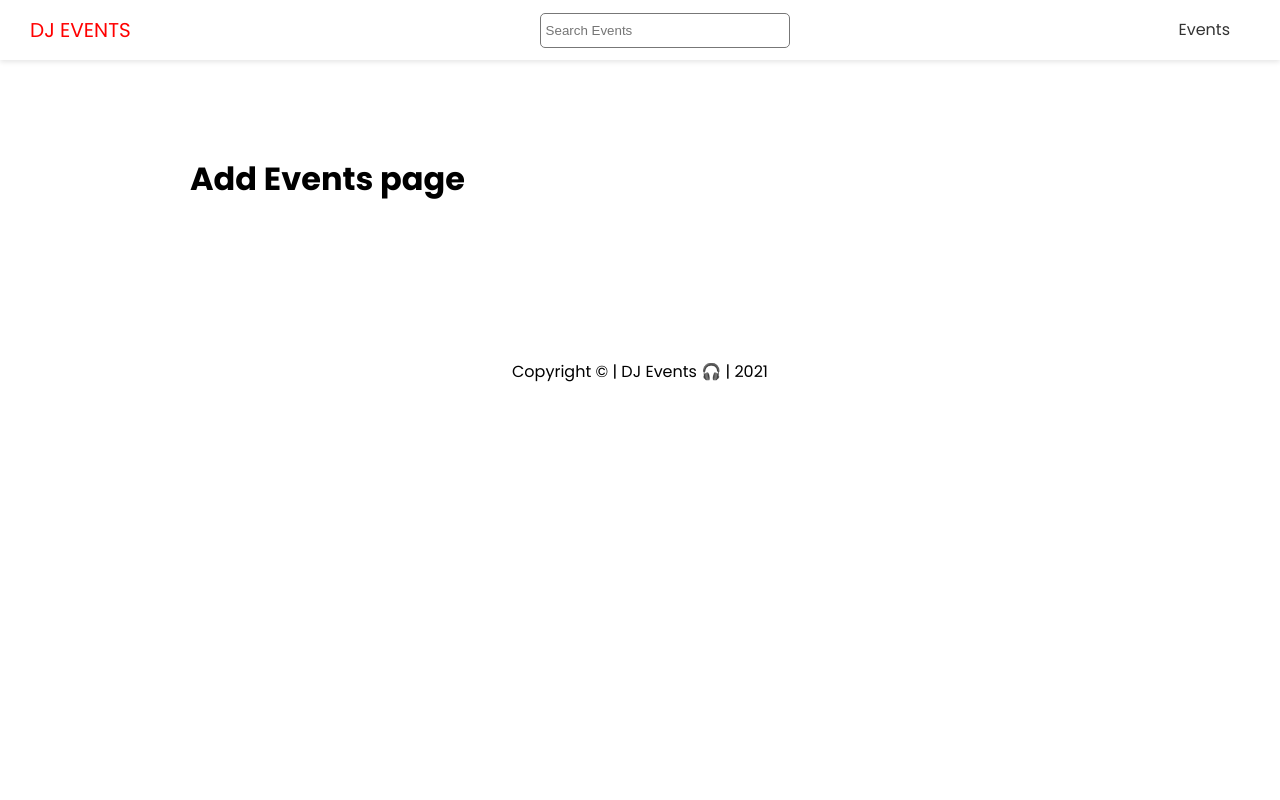
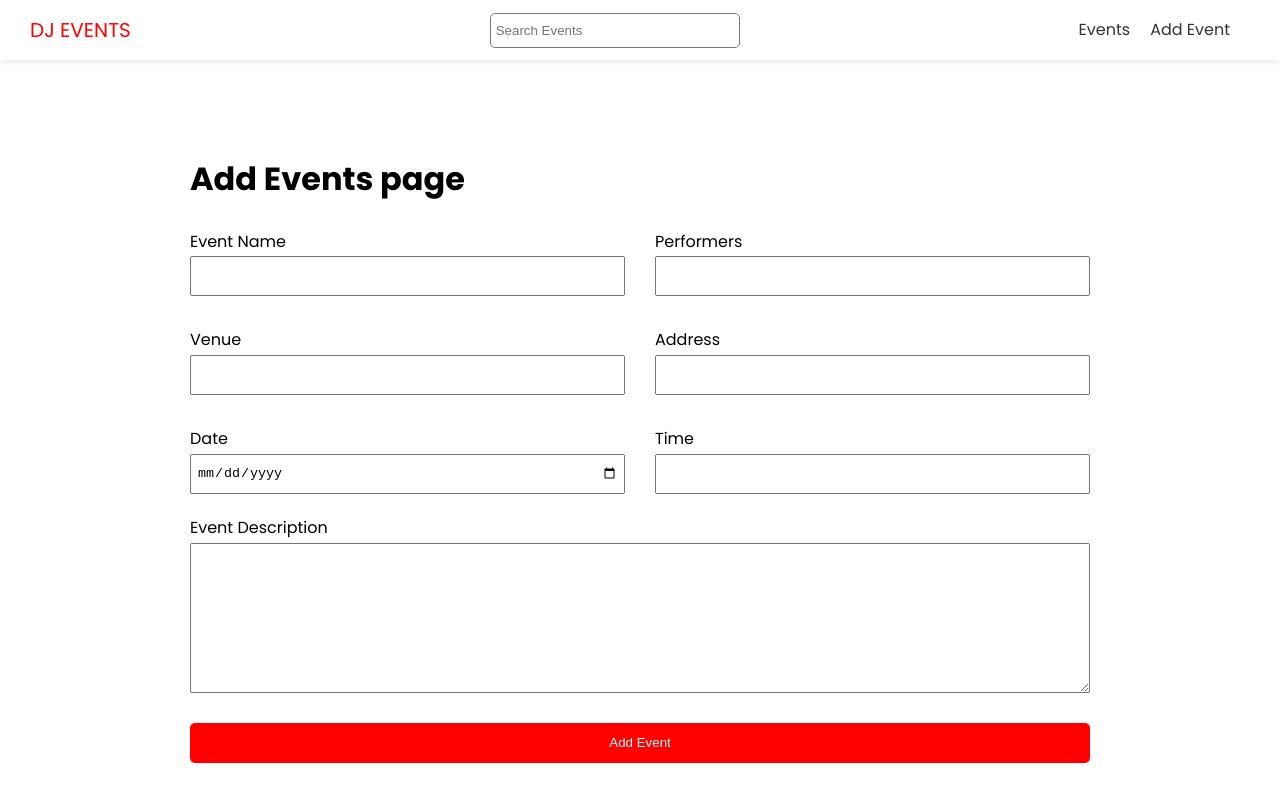
Before and after one commit to VisheshSingh/dj-events-frontend, a Next.js app: page /events/add in a window 1280 px wide. Shown: the top 800 px of the page. Built offline with nearby package versions, Linux system fonts and the light colour scheme.

Commit message:
Add Event Page ➕

```diff
--- a/components/Header.js
+++ b/components/Header.js
@@ -19,6 +19,9 @@ const Header = () => {
           <li>
             <Link href='/events'>Events</Link>
           </li>
+          <li>
+            <Link href='/events/add'>Add Event</Link>
+          </li>
         </ul>
       </nav>
     </header>
--- a/pages/events/add.js
+++ b/pages/events/add.js
@@ -1,10 +1,122 @@
-import React from 'react';
+import React, { useState } from 'react';
+import Link from 'next/link';
+import { useRouter } from 'next/router';
 import Layout from '@/components/Layout';
+import styles from '@/styles/Form.module.css';
 
 const AddEvents = () => {
+  const [values, setValues] = useState({
+    name: '',
+    performers: '',
+    venue: '',
+    address: '',
+    date: '',
+    time: '',
+    description: '',
+  });
+
+  const router = useRouter();
+
+  const handleInputChange = (e) => {
+    const { name, value } = e.target;
+    setValues({ ...values, [name]: value });
+  };
+
+  const handleSubmit = (e) => {
+    e.preventDefault();
+    console.log(values);
+    setValues({
+      name: '',
+      performers: '',
+      venue: '',
+      address: '',
+      date: '',
+      time: '',
+      description: '',
+    });
+  };
+
   return (
     <Layout title='Add an event'>
       <h1>Add Events page</h1>
+
+      <form onSubmit={handleSubmit} className={styles.form}>
+        <div className={styles.grid}>
+          <div>
+            <label htmlFor='name'>Event Name</label>
+            <input
+              type='text'
+              id='name'
+              name='name'
+              value={values.name}
+              onChange={handleInputChange}
+            />
+          </div>
+          <div>
+            <label htmlFor='performers'>Performers</label>
+            <input
+              type='text'
+              name='performers'
+              id='performers'
+              value={values.performers}
+              onChange={handleInputChange}
+            />
+          </div>
+          <div>
+            <label htmlFor='venue'>Venue</label>
+            <input
+              type='text'
+              name='venue'
+              id='venue'
+              value={values.venue}
+              onChange={handleInputChange}
+            />
+          </div>
+          <div>
+            <label htmlFor='address'>Address</label>
+            <input
+              type='text'
+              name='address'
+              id='address'
+              value={values.address}
+              onChange={handleInputChange}
+            />
+          </div>
+          <div>
+            <label htmlFor='date'>Date</label>
+            <input
+              type='date'
+              name='date'
+              id='date'
+              value={values.date}
+              onChange={handleInputChange}
+            />
+          </div>
+          <div>
+            <label htmlFor='time'>Time</label>
+            <input
+              type='text'
+              name='time'
+              id='time'
+              value={values.time}
+              onChange={handleInputChange}
+            />
+          </div>
+        </div>
+
+        <div>
+          <label htmlFor='description'>Event Description</label>
+          <textarea
+            type='text'
+            name='description'
+            id='description'
+            value={values.description}
+            onChange={handleInputChange}
+          ></textarea>
+        </div>
+
+        <input type='submit' value='Add Event' className='btn' />
+      </form>
     </Layout>
   );
 };
--- /dev/null
+++ b/styles/Form.module.css
@@ -0,0 +1,39 @@
+.form label {
+  display: block;
+}
+
+.form input {
+  width: 100%;
+  height: 40px;
+  padding: 5px;
+}
+
+.form textarea {
+  width: 100%;
+  height: 150px;
+}
+
+.form input[type='submit'] {
+  display: block;
+  width: 100%;
+  margin: 20px 0 30px;
+}
+
+.form .file {
+  border: 1px #ccc solid;
+  background-color: #f4f4f4;
+  padding: 10px;
+}
+
+.grid {
+  display: grid;
+  grid-template-columns: 1fr 1fr;
+  gap: 30px;
+  margin-bottom: 20px;
+}
+
+@media (max-width: 600px) {
+  .grid {
+    grid-template-columns: 1fr;
+  }
+}
```
